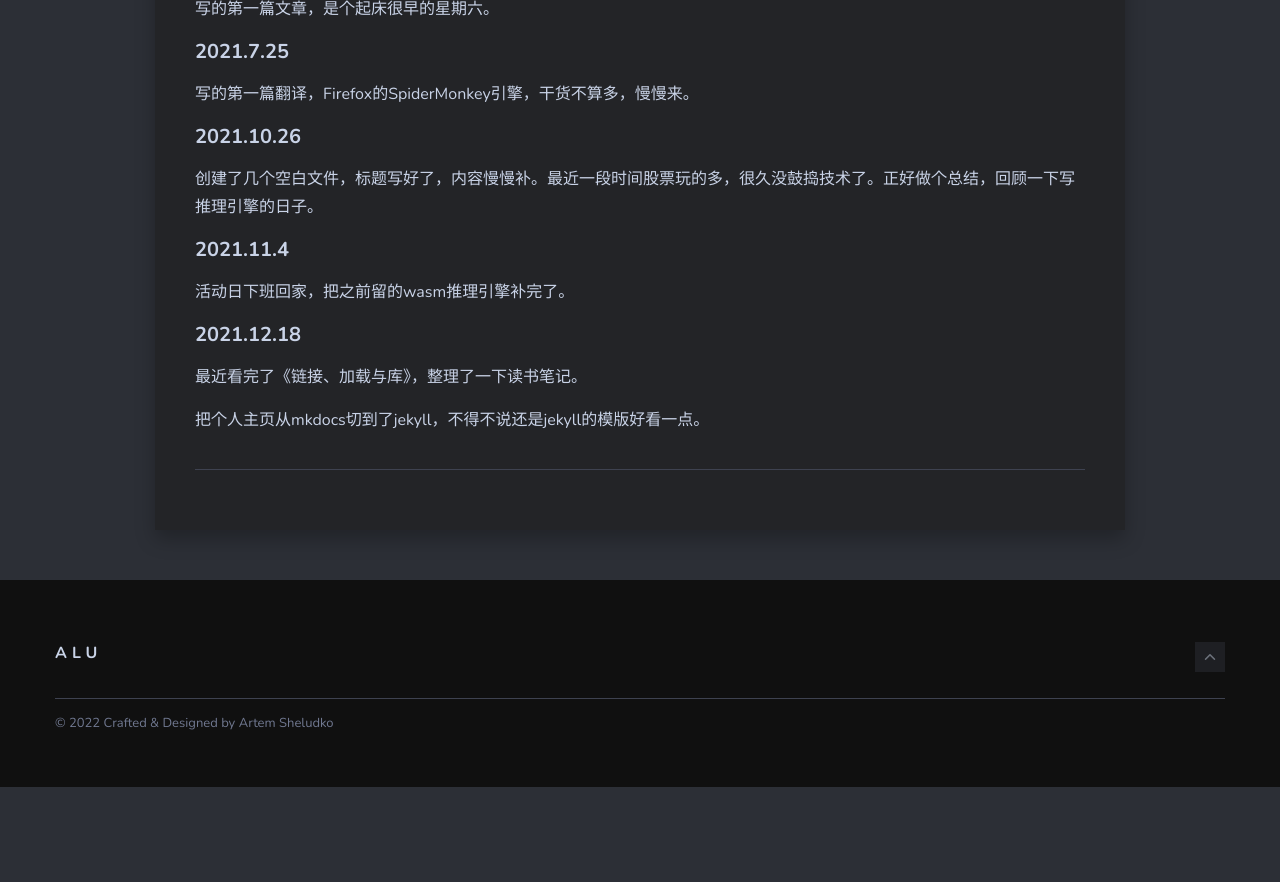
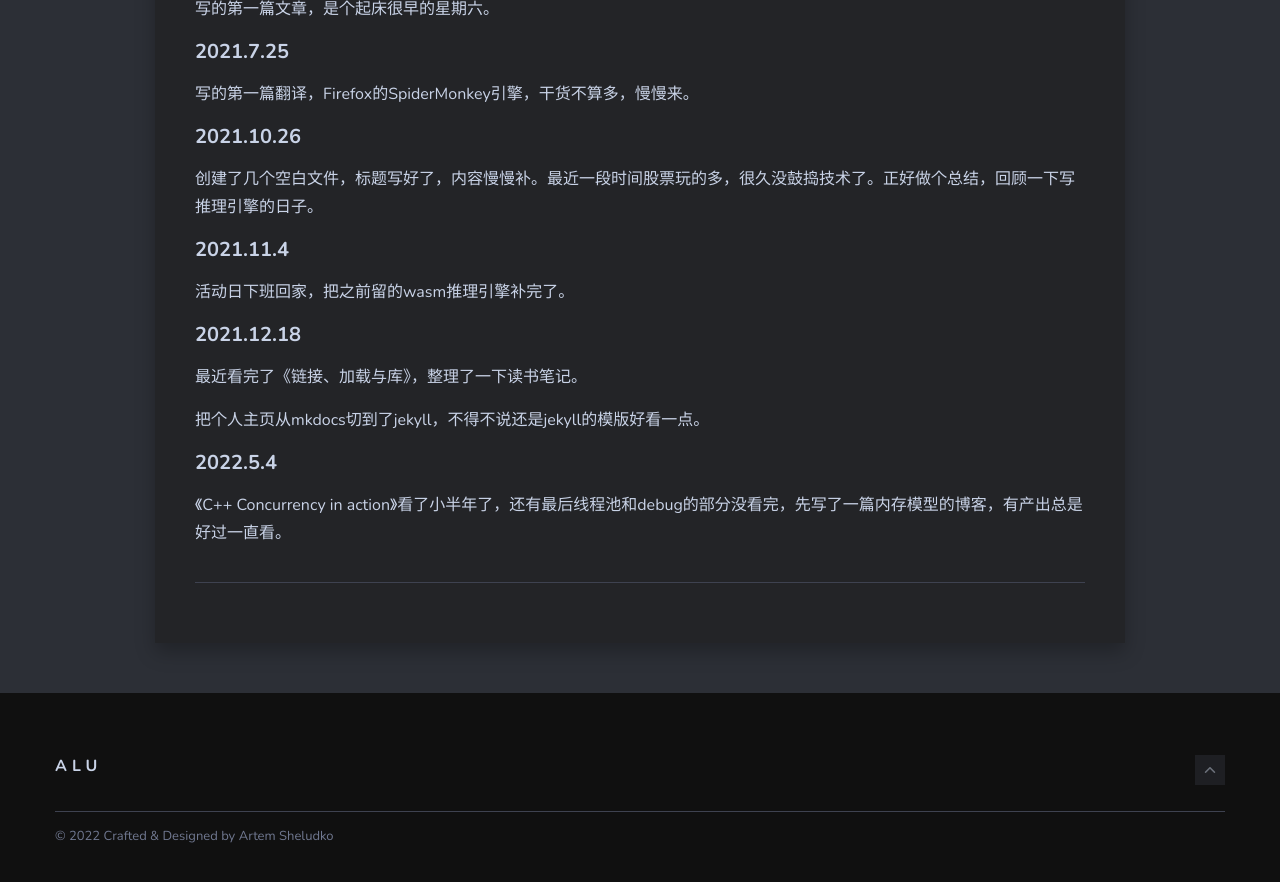
Before and after one commit to XU-YaoKun/page, a Jekyll site: the page built from _pages/timeline.md, in a window 1280 px wide and 900 px high, scrolled down 916 px. Shown: the top 882 px of the window. Built offline with Jekyll 4.4.1, drawn with Linux system fonts in a browser that asks for light colours; nearby versions of some CDN libraries; before the commit the page ends 1703 px from its top, so only the background shows below that.

Commit message:
memory model timeline

```diff
--- a/_pages/timeline.md
+++ b/_pages/timeline.md
@@ -26,3 +26,7 @@ image: timeline.jpg
 最近看完了《链接、加载与库》，整理了一下读书笔记。
 
 把个人主页从mkdocs切到了jekyll，不得不说还是jekyll的模版好看一点。
+
+#### 2022.5.4
+
+《C++ Concurrency in action》看了小半年了，还有最后线程池和debug的部分没看完，先写了一篇内存模型的博客，有产出总是好过一直看。
```
